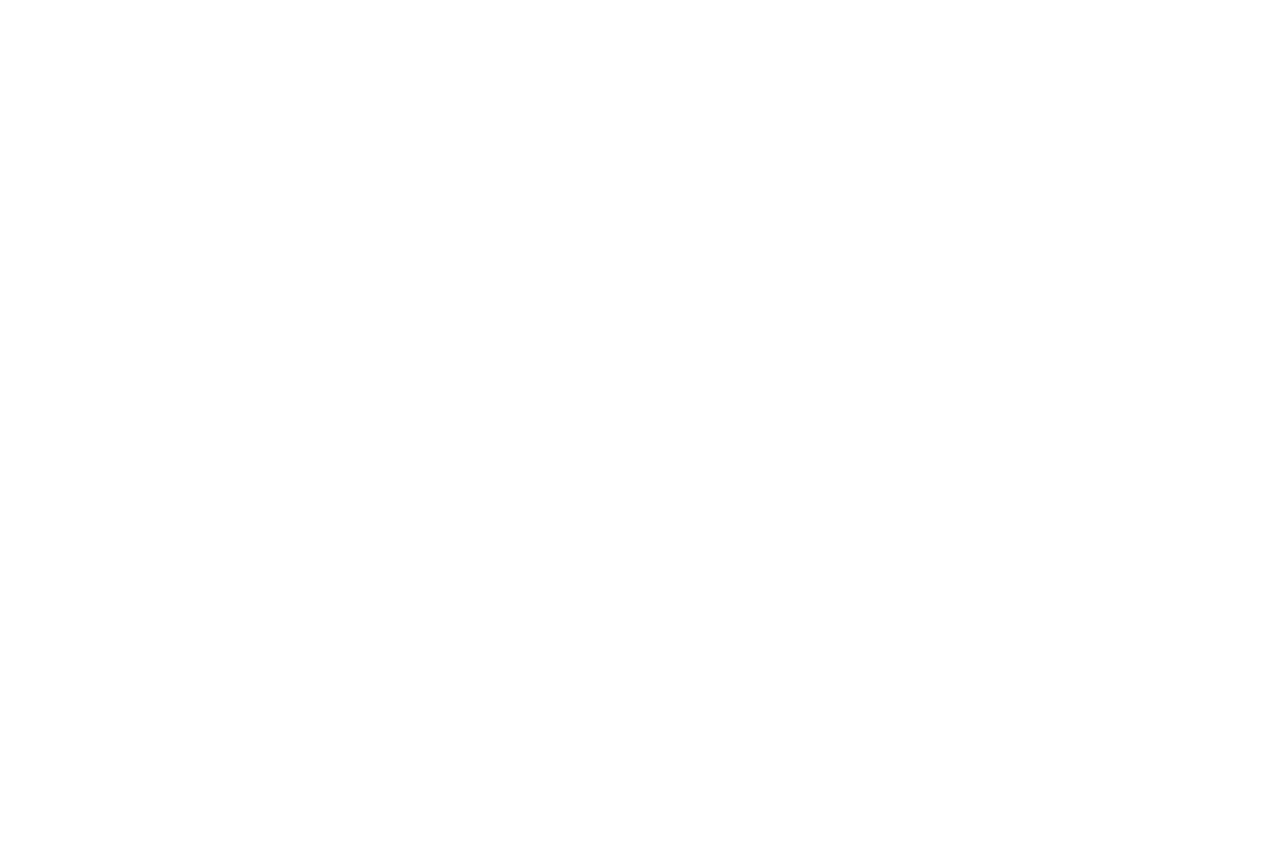
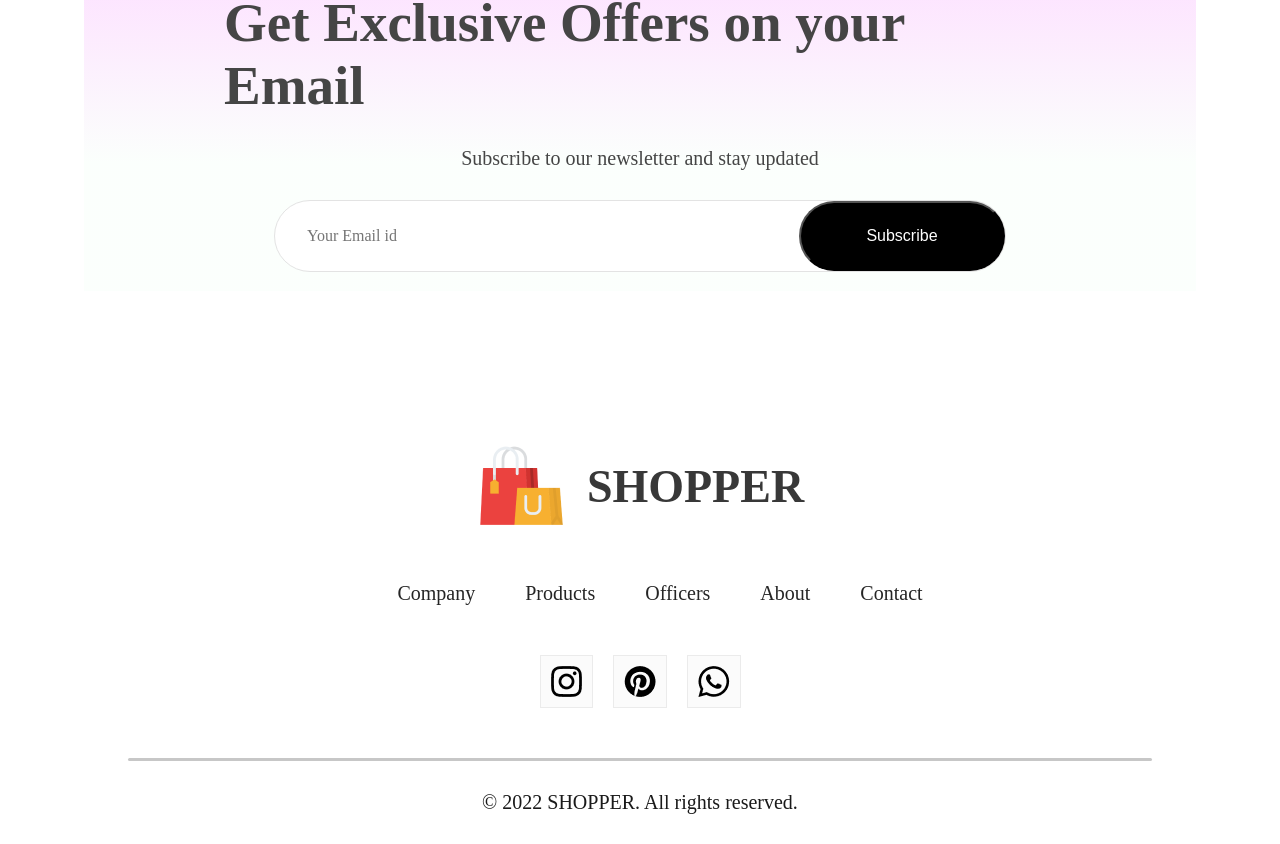
Before and after one commit to Isuru4043/Fashion-e-commerce-website, a React (Create React App) app: page / in a window 1280 px wide. Shown: the part 3544-4388 px from the top of the page. Before the commit the page ends 3389 px from the top, so only its background shows below. Built offline with nearby package versions, Linux system fonts and the light colour scheme; the HTML template or start-up script is replaced by a standard one.

Commit message:
created shop context

```diff
--- a/src/App.js
+++ b/src/App.js
@@ -6,6 +6,7 @@ import ShopCAtegory from "./Pages/ShopCategory";
 import Product from "./Pages/Product";
 import cart from "./Pages/Cart";
 import LoginSignup from "./Pages/LoginSignup";
+import Footer from "./Components/Footer/footer";
 
 function App() {
   return (
@@ -23,6 +24,7 @@ function App() {
           <Route path="/cart" element={<cart />} />
           <Route path="/login" element={<LoginSignup />} />
         </Routes>
+        <Footer />
       </BrowserRouter>
     </div>
   );
--- /dev/null
+++ b/src/Components/Footer/footer.css
@@ -0,0 +1,62 @@
+.footer {
+  display: flex;
+  flex-direction: column;
+  justify-content: center;
+  align-items: center;
+  gap: 50px;
+}
+
+.footer-logo {
+  display: flex;
+  align-items: center;
+  gap: 20px;
+}
+
+.footer-logo p {
+  color: #383838;
+  font-size: 46px;
+  font-weight: 700;
+}
+
+.footer-links {
+  display: flex;
+  list-style: none;
+  gap: 50px;
+  color: #252525;
+  font-size: 20px;
+}
+
+.footer-links li {
+  cursor: pointer;
+}
+
+.footer-social-icon {
+  display: flex;
+  gap: 20px;
+}
+
+.footer-icons-container {
+  padding: 10px;
+  padding-bottom: 6px;
+  background: #fbfbfb;
+  border: 1px solid #ebebeb;
+}
+
+.footer-copyright {
+  display: flex;
+  flex-direction: column;
+  align-items: center;
+  gap: 30px;
+  width: 100%;
+  margin-bottom: 30px;
+  color: #1a1a1a;
+  font-size: 20px;
+}
+
+.footer-copyright hr {
+  width: 80%;
+  border: none;
+  border-radius: 10px;
+  height: 3px;
+  background: #c7c7c7;
+}
--- /dev/null
+++ b/src/Components/Footer/footer.jsx
@@ -0,0 +1,40 @@
+import React, { Component } from "react";
+import "./footer.css";
+import footer_logo from "../Assets/logo_big.png";
+import instagram_icon from "../Assets/instagram_icon.png";
+import pintester_icon from "../Assets/pintester_icon.png";
+import whatsapp_icon from "../Assets/whatsapp_icon.png";
+const Footer = () => {
+  return (
+    <div className="footer">
+      <div className="footer-logo">
+        <img src={footer_logo} alt="footer_logo" />
+        <p>SHOPPER</p>
+      </div>
+      <ul className="footer-links">
+        <li>Company</li>
+        <li>Products</li>
+        <li>Officers</li>
+        <li>About</li>
+        <li>Contact</li>
+      </ul>
+      <div className="footer-social-icon">
+        <div className="footer-icons-container">
+          <img src={instagram_icon} alt="instergram_icon" />
+        </div>
+        <div className="footer-icons-container">
+          <img src={pintester_icon} alt="pintester_icon" />
+        </div>
+        <div className="footer-icons-container">
+          <img src={whatsapp_icon} alt="whatsapp_icon" />
+        </div>
+      </div>
+      <div className="footer-copyright">
+        <hr />
+        <p>© 2022 SHOPPER. All rights reserved.</p>
+      </div>
+    </div>
+  );
+};
+
+export default Footer;
--- a/src/Components/NewCollections/NewCollections.css
+++ b/src/Components/NewCollections/NewCollections.css
@@ -2,8 +2,8 @@
   display: flex;
   flex-direction: column;
   align-items: center;
-  gap: 10px;
-  height: 90vh;
+  gap: 20px;
+  margin-bottom: 100px;
 }
 
 .new-collections h1 {
--- a/src/Components/NewsLetter/NewsLetter.css
+++ b/src/Components/NewsLetter/NewsLetter.css
@@ -11,3 +11,45 @@
   background: linear-gradient(180deg, #fde1ff 0%, #e1ffea22 60%);
   gap: 30px;
 }
+
+.newsletter h1 {
+  color: #454545;
+  font-size: 55px;
+  font-weight: 600;
+}
+
+.newsletter p {
+  color: #454545;
+  font-size: 20px;
+}
+
+.newsletter div {
+  display: flex;
+  align-items: center;
+  justify-content: space-between;
+  background: white;
+  width: 730px;
+  height: 70px;
+  border-radius: 80px;
+  border: 1px solid #e3e3e3;
+}
+
+.newsletter input {
+  width: 500px;
+  margin-left: 30px;
+  border: none;
+  outline: none;
+  color: #616161;
+  font-family: Poppins;
+  font-size: 16px;
+}
+
+.newsletter div button {
+  width: 210px;
+  height: 70px;
+  border-radius: 80px;
+  background: black;
+  color: white;
+  font-size: 16px;
+  cursor: pointer;
+}
--- a/src/Pages/Shop.jsx
+++ b/src/Pages/Shop.jsx
@@ -3,6 +3,7 @@ import Hero from "../Components/Hero/Hero";
 import Popular from "../Components/Popular/Popular";
 import Offers from "../Components/offers/offers";
 import NewCollections from "../Components/NewCollections/NewCollections";
+import NewsLetter from "../Components/NewsLetter/NewsLetter";
 
 const Shop = () => {
   return (
@@ -11,6 +12,7 @@ const Shop = () => {
       <Popular />
       <Offers />
       <NewCollections />
+      <NewsLetter />
     </div>
   );
 };
```
Also changed, not shown: src/Context/ShopContext.jsx (added, +14 -0 lines).
